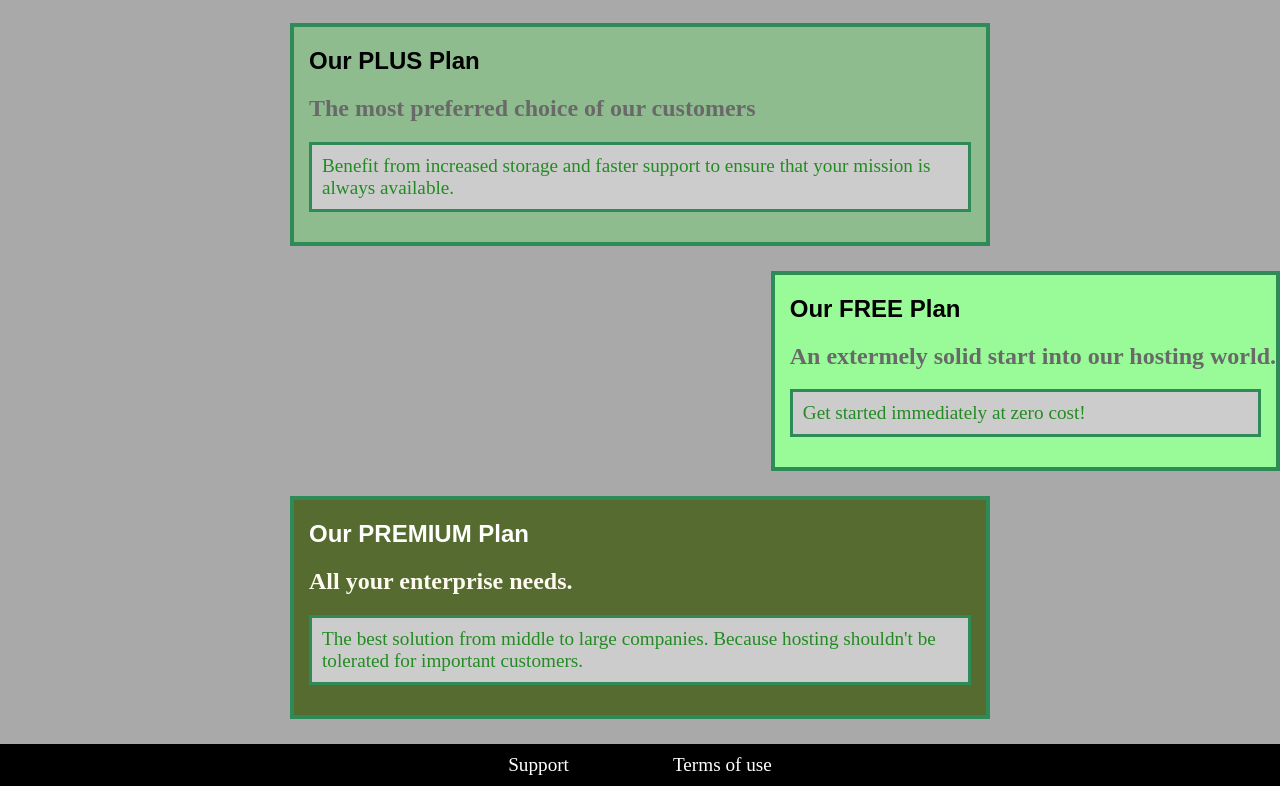
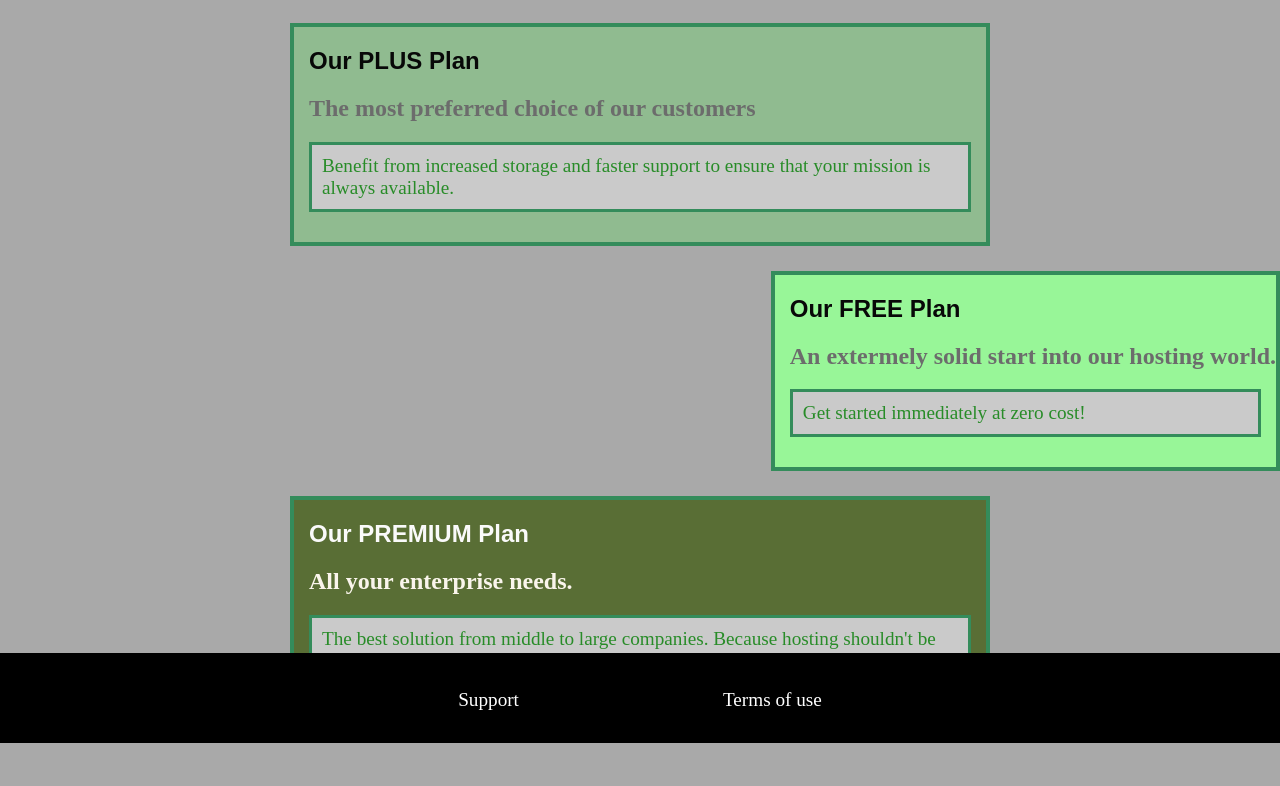
Before and after one commit to serdarceran/htmlcsslab, a website built with Parcel: page pages/packages/index.html in a window 1280 px wide. Shown: the part 57-843 px from the top of the page. After the commit the page ends 800 px from the top, so only its background shows below. Built offline with nearby package versions, Linux system fonts and the light colour scheme.

Commit message:
stric around implemented.

```diff
--- a/css/main.css
+++ b/css/main.css
@@ -88,6 +88,10 @@ section {
   text-align: center;
 }
 
+html {
+  height: auto;
+}
+
 #product-overview {
   height: 470px;
   padding: 10px;
--- a/css/shared.css
+++ b/css/shared.css
@@ -104,21 +104,42 @@ main {
 
 }
 
+body {
+  position: relative;
+  height: 100%;
+  padding-bottom: 60px;
+}
+
+html {
+  height: 100%;
+}
 
 footer {
   background-color: black;
+  position: absolute;
+
+  bottom: 0;
+  width: 100%;
+  height: 90px;
+  padding: 0.1px;
+}
+
+footer nav {
+  position: relative;
+  top: 20px;
+  left: 0;
 }
 
 footer ul {
-  margin: 0;
   padding: 0;
   text-align: center;
+
 }
 
 footer li {
-  vertical-align: bottom;
+  vertical-align: middle;
   display: inline-block;
-  margin: 10px 50px;
+  margin: auto 100px;
   list-style: none;
 }
 
--- a/pages/packages/packages.css
+++ b/pages/packages/packages.css
@@ -2,6 +2,7 @@ section {
   border: seagreen 4px solid;
   max-width: 700px;
   margin: 25px auto;
+  opacity: 0.95;
 }
 section:hover,
 section:active {
@@ -53,3 +54,7 @@ section:nth-child(3)  h1 {
 section:nth-child(3)  h2 {
   color: floralwhite;
 }
+
+body {
+  background: url("../../img/plans-background.jpg");
+}
```
Also changed, not shown: img/plans-background.jpg (added).
